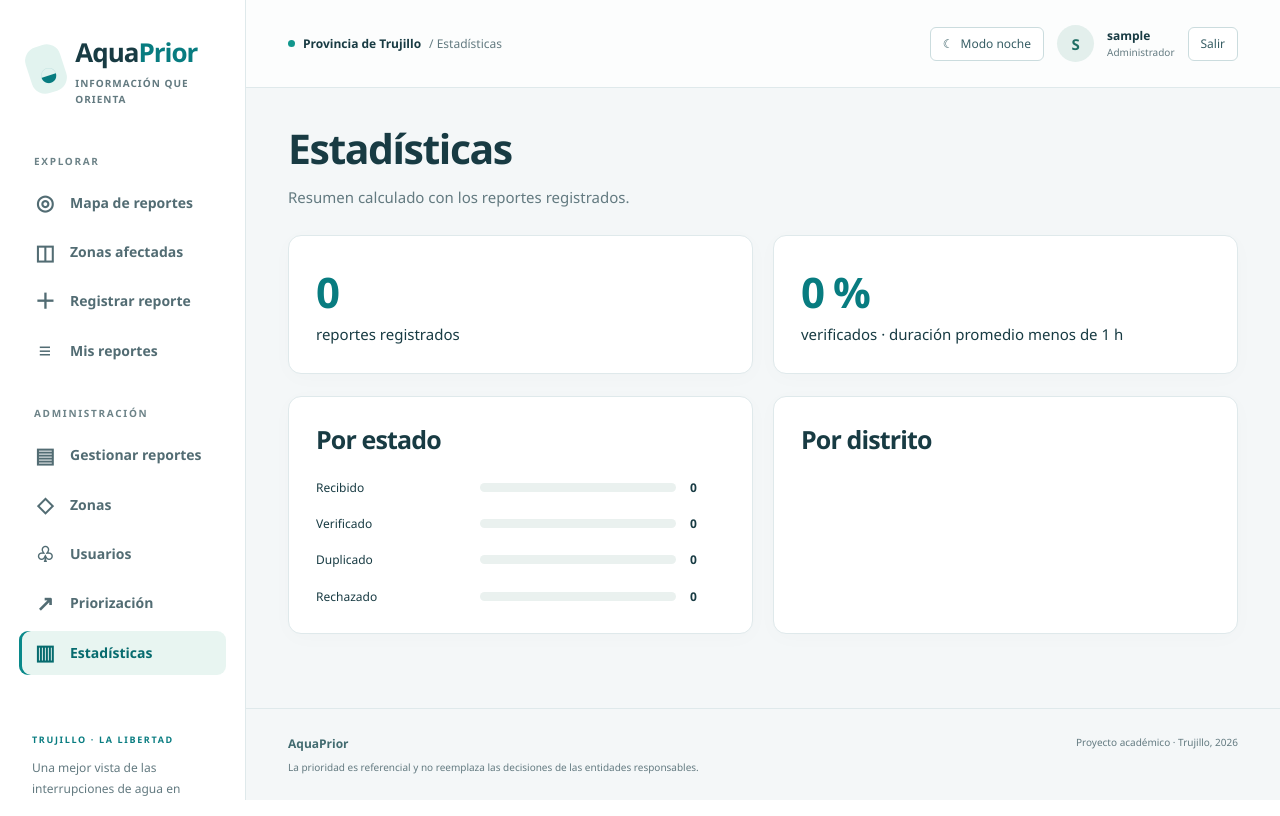
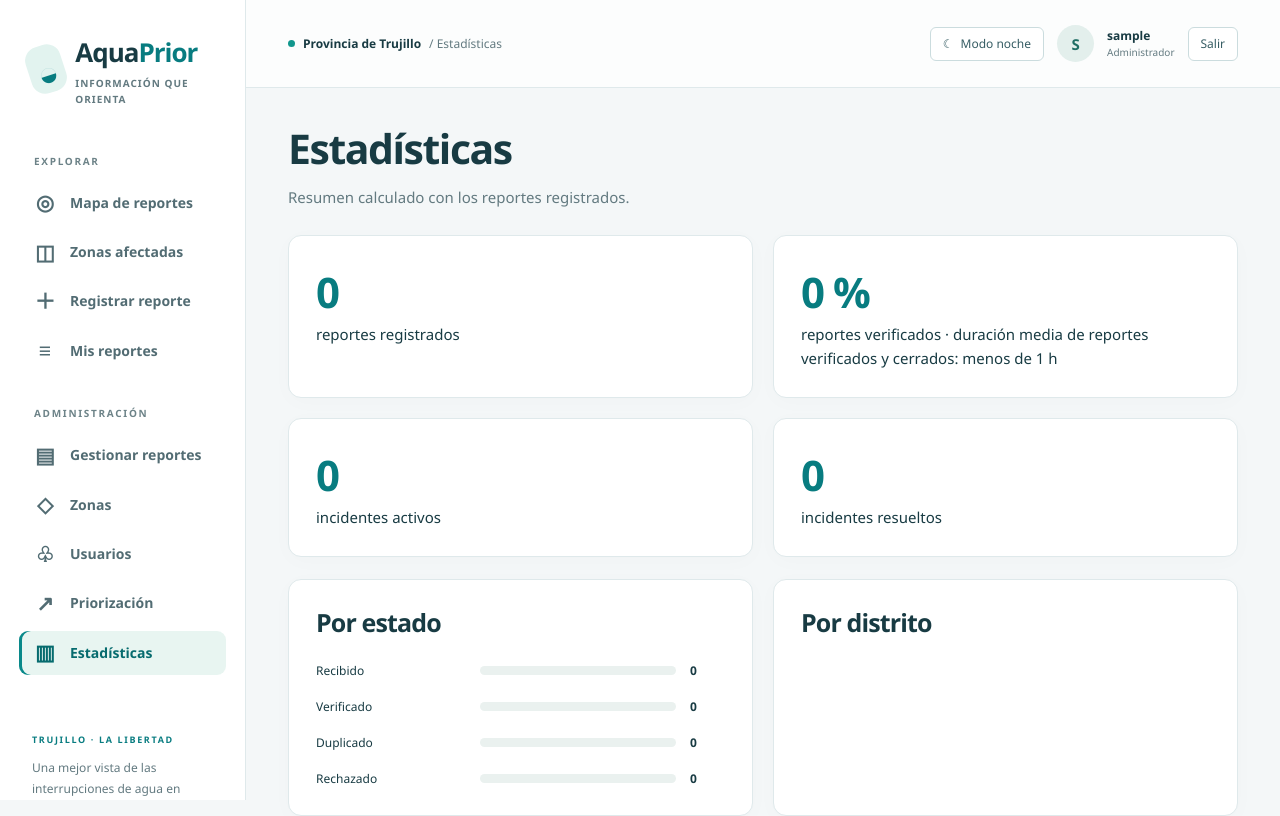
Before and after one commit to CarlloAndre/AquaPrior, an ASP.NET Core app: page /Admin/Estadisticas in a window 1280 px wide. Shown: the top 816 px of the page. Run offline with ASP.NET Core 8, Linux system fonts and the light colour scheme; the visitor is signed in with stand-in values (Sample User, id 1); the project's own start-up code is not run, and a stand-in starts its controllers and pages.

Commit message:
ui: make water reporting accurate and accessible

```diff
--- a/Views/Admin/Estadisticas.cshtml
+++ b/Views/Admin/Estadisticas.cshtml
@@ -9,7 +9,9 @@
     <p class="lead">Resumen calculado con los reportes registrados.</p>
     <div class="grid2">
         <div class="card"><div class="kpi">@Model.Total</div>reportes registrados</div>
-        <div class="card"><div class="kpi">@Model.PorcentajeVerificados %</div>verificados · duración promedio @Formato.Horas(Model.PromedioHoras)</div>
+        <div class="card"><div class="kpi">@Model.PorcentajeVerificados %</div>reportes verificados · duración media de reportes verificados y cerrados: @Formato.Horas(Model.PromedioHoras)</div>
+        <div class="card"><div class="kpi">@Model.IncidentesActivos</div>incidentes activos</div>
+        <div class="card"><div class="kpi">@Model.IncidentesResueltos</div>incidentes resueltos</div>
     </div>
     <div class="grid2">
         <div class="card">
```
